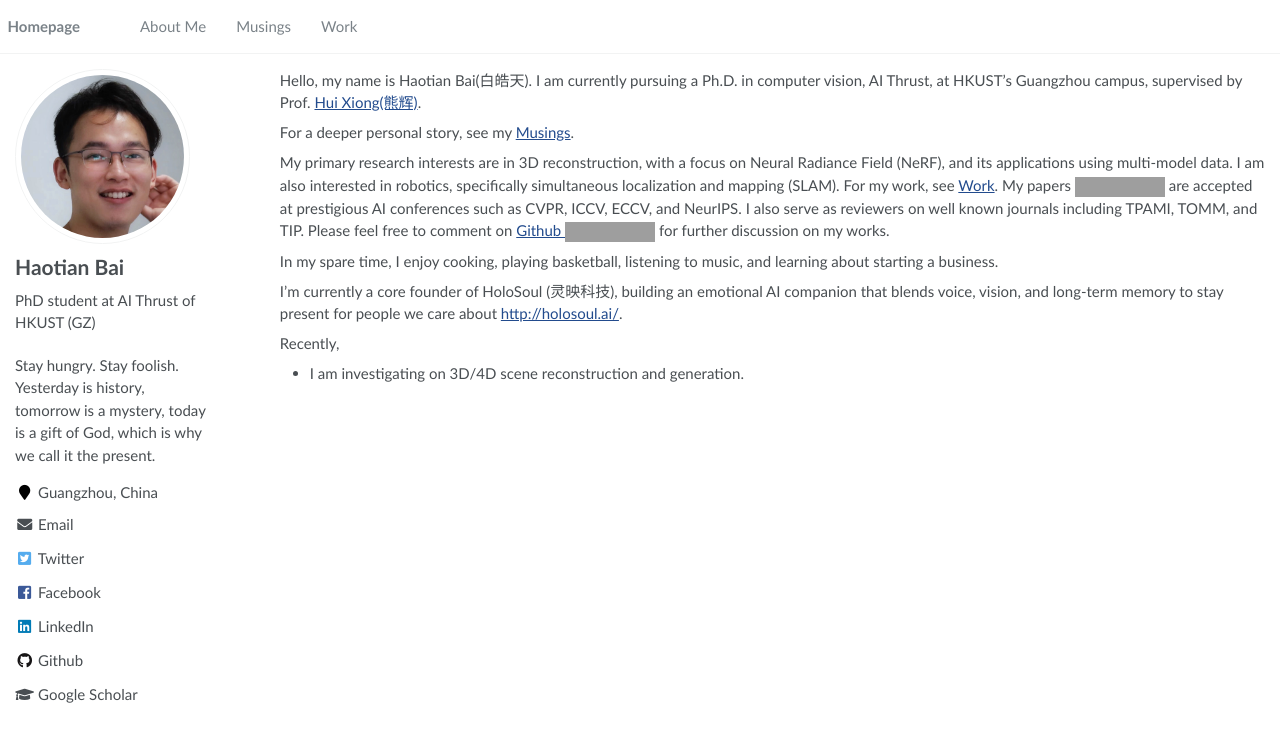
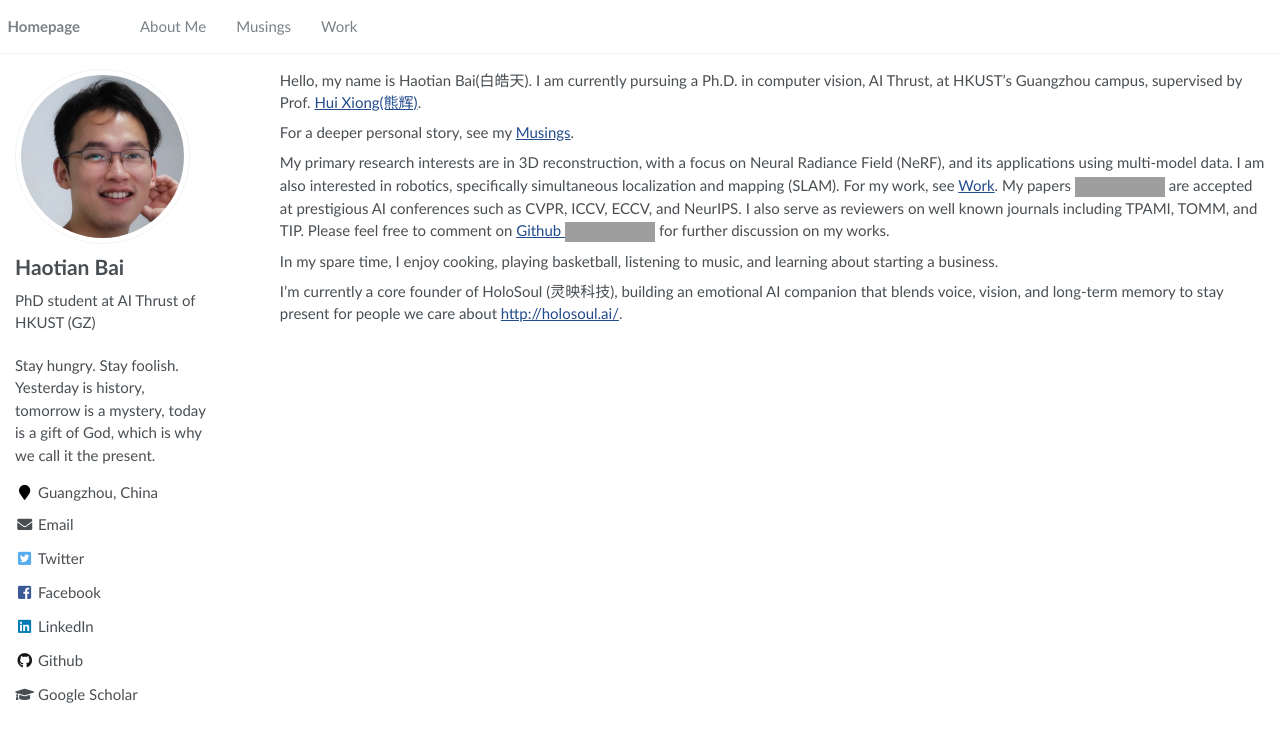
Before and after one commit to hbai98/hbai98.github.io, a Jekyll site: the page built from _pages/includes/intro.md, in a window 1280 px wide. Shown: the top 742 px of the page. Built offline with Jekyll 4.4.1, drawn with Linux system fonts in a browser that asks for light colours; our own code applies the rules of GitHub Pages for plain Markdown files; grey boxes are pictures that could not be loaded.

```diff
--- a/_includes/masthead.html
+++ b/_includes/masthead.html
@@ -4,10 +4,10 @@
       <nav id="site-nav" class="greedy-nav">
         <button><div class="navicon"></div></button>
         <ul class="visible-links">
-          <li class="masthead__menu-item masthead__menu-item--lg masthead__menu-home-item"><a href="#about-me">Homepage</a></li>
+          <li class="masthead__menu-item masthead__menu-item--lg masthead__menu-home-item"><a href="#about-me" target="_self">Homepage</a></li>
           {% for link in site.data.navigation.main %}
             <li class="masthead__menu-item">
-              <a href="{{ page.url | relative_url }}" data-target="{{ link.url }}" onclick="window.location.reload(); return false;">{{ link.title }}</a>
+              <a href="{{ link.url | relative_url }}" target="_self">{{ link.title }}</a>
             </li>
           {% endfor %}
         </ul>
--- a/_pages/includes/intro.md
+++ b/_pages/includes/intro.md
@@ -13,10 +13,6 @@ In my spare time, I enjoy cooking, playing basketball, listening to music, and l
 
 I’m currently a core founder of HoloSoul (灵映科技), building an emotional AI companion that blends voice, vision, and long-term memory to stay present for people we care about [http://holosoul.ai/](http://holosoul.ai/).
 
-Recently,
-
-- I am investigating on 3D/4D scene reconstruction and generation.
-
 <!-- - I am working with <a href='https://facultyprofiles.hkust-gz.edu.cn/faculty-personal-page/LI-Haoxiang/haoxiangli'>Prof.Haoxiang Li</a> on <a href='https://www.wikiwand.com/en/Photoemission_spectroscopy'>photoemission spectroscopy</a> for quantum materials.
 - I am working with <a href='https://scholar.google.com/citations?user=G1NiRmwAAAAJ&hl=en'>Prof.Yize Chen</a> on reinforcement learning with Large Language Model(LLM). -->
 <!-- - I am working with Bonan Liu and <a href='https://panhui.people.ust.hk/'>Prof. Pan Hui</a> on 3D vision and robotics. -->
```
Also changed, not shown: 8 other files.
